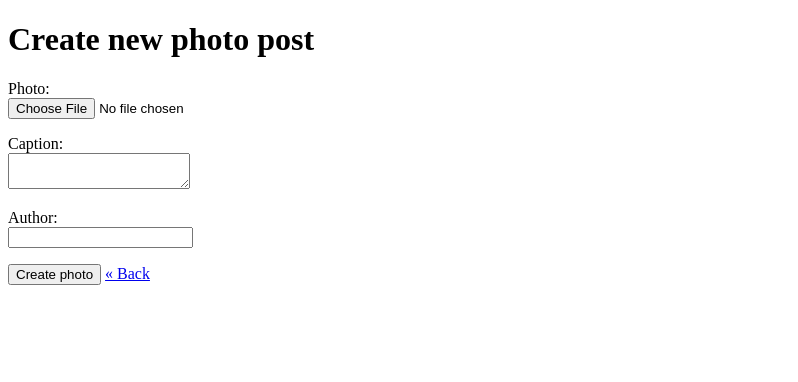
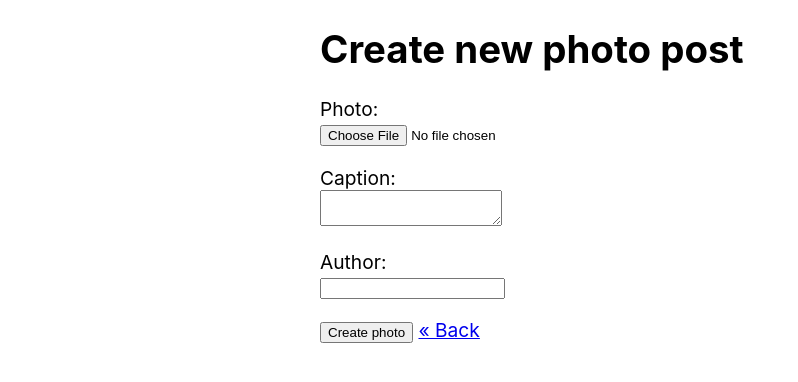
Before and after one commit to adrianeriksen/photographic, a Django app: page /photos/create/ in a window 1280 px wide. Shown: the top 382 px of the page, without its empty margins (0-798 px from the left). Run offline with Django 3.2, Linux system fonts and the light colour scheme; parts of the project's set-up code (start-up, migrations or seed data) failed here and were passed over.

Commit message:
Add basic styling

```diff
--- /dev/null
+++ b/photographic/static/style.css
@@ -0,0 +1,9 @@
+:root {
+    font-size: 120%;
+    font-family: -apple-system, BlinkMacSystemFont, "Segoe UI", Roboto, Helvetica, Arial, sans-serif, "Apple Color Emoji", "Segoe UI Emoji", "Segoe UI Symbol";
+}
+
+body {
+    max-width: 640px;
+    margin: auto;
+}
--- /dev/null
+++ b/photographic/templates/base.html
@@ -0,0 +1,15 @@
+{% load static %}
+<!DOCTYPE html>
+<html lang="en">
+<head>
+    <meta charset="UTF-8">
+    <meta name="viewport" content="width=device-width, initial-scale=1.0">
+    <title>Photographic</title>
+    <link rel="shortcut icon" href="{% static "favicon.ico" %}">
+    <link rel="stylesheet" href="{% static "style.css" %}">
+</head>
+<body>
+{% block content %}
+{% endblock %}
+</body>
+</html>
--- a/photographic/templates/photos/create.html
+++ b/photographic/templates/photos/create.html
@@ -1,13 +1,6 @@
-{% load static %}
-<!DOCTYPE html>
-<html lang="en">
-<head>
-    <meta charset="UTF-8">
-    <meta name="viewport" content="width=device-width, initial-scale=1.0">
-    <title>Photographic</title>
-    <link rel="shortcut icon" href="{% static "favicon.ico" %}">
-</head>
-<body>
+{% extends "base.html" %}
+
+{% block content %}
 <form action="{% url "photos:create" %}" method="post" enctype="multipart/form-data">
     <h1>Create new photo post</h1>
     {% csrf_token %}
@@ -28,5 +21,4 @@
         <a href="{% url "photos:photo_list" %}">« Back</a>
     </p>
 </form>
-</body>
-</html>
+{% endblock %}
```
Also changed, not shown: photographic/templates/photos/photo_list.html (+4 -12 lines).
